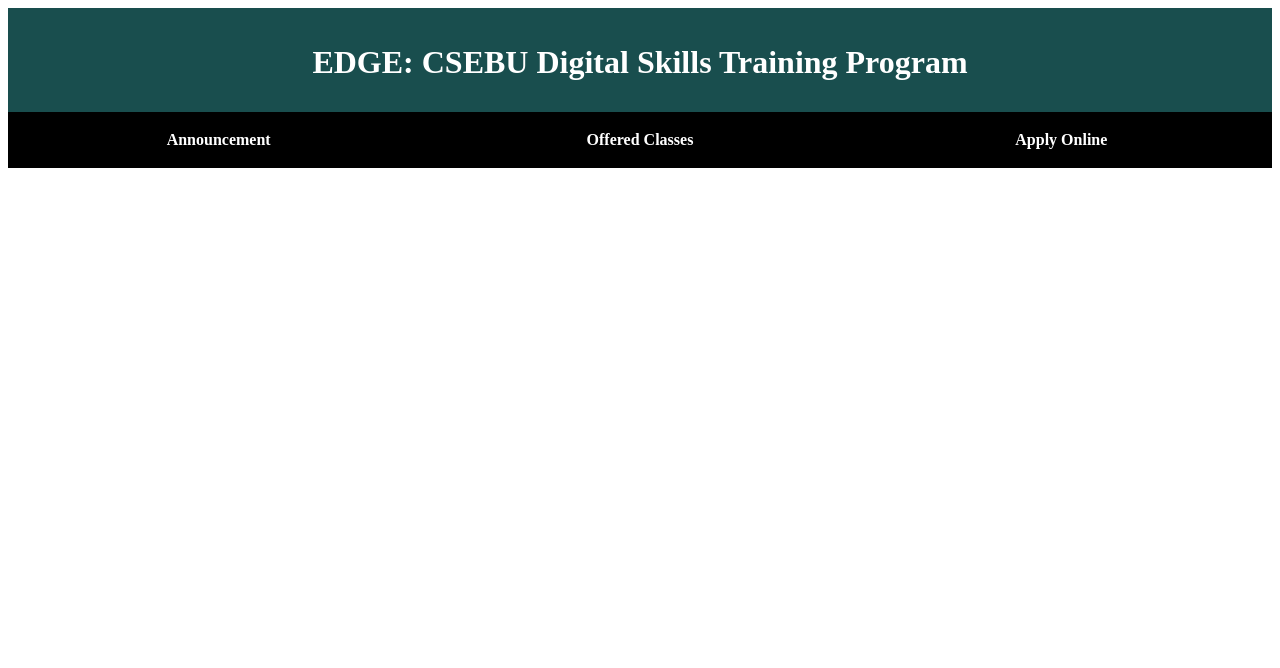
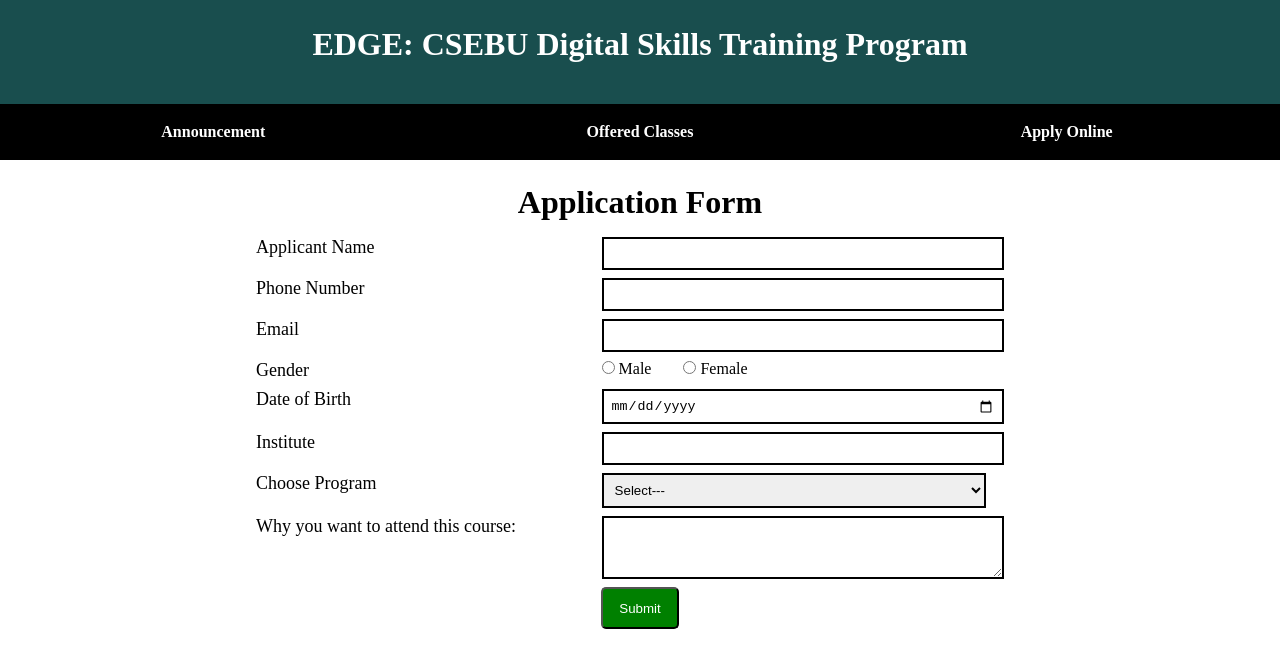
Before and after one commit to Abdullah-Al-Ovi/web_eng_lab_test, a plain HTML site: page apply.html in a window 1280 px wide. Drawn offline with Linux system fonts and the light colour scheme.

Commit message:
Added apply page

```diff
--- a/apply.html
+++ b/apply.html
@@ -1,19 +1,82 @@
 <!DOCTYPE html>
 <html lang="en">
+
 <head>
     <meta charset="UTF-8">
     <meta name="viewport" content="width=device-width, initial-scale=1.0">
     <link rel="stylesheet" href="style.css">
     <title>Apply Online</title>
+    <style>
+        * {
+            margin: 0;
+        }
+    </style>
 </head>
+
 <body>
-    <header style="height: 13vh;background-color:rgb(25, 78, 78);display: flex;align-items: center;justify-content: center;">
+    <header
+        style="height: 13vh;background-color:rgb(25, 78, 78);display: flex;align-items: center;justify-content: center;">
         <h1 style="color: white;text-align: center;">EDGE: CSEBU Digital Skills Training Program</h1>
     </header>
-    <nav >
+    <nav>
         <div><a href="index.html">Announcement</a></div>
         <div><a href="courses.html">Offered Classes</a></div>
         <div><a href="apply.html">Apply Online</a></div>
     </nav>
+    <h1 style="text-align: center;margin-bottom: 1rem;">Application Form</h1>
+    <section class="apply">
+        <div class="inputField">
+            <label for="">Applicant Name</label>
+            <input type="text" name="" id="">
+        </div>
+        <div class="inputField">
+            <label for="">Phone Number</label>
+            <input type="text" name="" id="">
+        </div>
+        <div class="inputField">
+            <label for="">Email</label>
+            <input type="email" name="" id="">
+        </div>
+        <div>
+            <label for="">Gender</label>
+            <div style="margin-right: 2rem;">
+                <input type="radio">
+                <label for="">Male</label>
+            </div>
+            <div>
+                <input type="radio">
+                <label for="">Female</label>
+            </div>
+        </div>
+        <div>
+            <label for="">Date of Birth</label>
+            <input type="date">
+        </div>
+        <div class="inputField">
+            <label for="">Institute</label>
+            <input type="email" name="" id="">
+        </div>
+        <div>
+            <label for="">Choose Program</label>
+            <select name="" id="">
+                <option value="">Select---</option>
+                <option value="">Computer Fundamentals and Office Application</option>
+                <option value="">Basic Networking</option>
+                <option value="">Basic Web Development</option>
+                <option value="">Basic Programming With Python</option>
+                <option value="">Database Management</option>
+                <option value="">Mobile Application and Development</option>
+            </select>
+        </div>
+        <div>
+            <label for="">Why you want to attend this course:</label>
+            <textarea name="" rows="3" id=""></textarea>
+        </div>
+        <div style="text-align: center;display: flex;justify-content: center;margin-top: 8px;border: none;">
+            <button style="padding: 0.7rem 1rem;background-color: green;color: white;border-radius: 5px;">Submit</button>
+        </div>
+    </section>
+
 </body>
+
 </html>
--- a/style.css
+++ b/style.css
@@ -22,6 +22,14 @@ nav div:hover{
 nav div:hover a{
     color: black;
 }
+/* a:visited {
+    background-color: azure;
+    color: black;
+} */
+/* a:active {
+    background-color: azure;
+    color: black;
+} */
 .announcement{
     width: 80%;
     margin-left: auto;
@@ -47,7 +55,8 @@ caption {
 }
 
 thead {
-    background-color: #f2f2f2;
+    background-color: rgb(25,78,78);
+    color: white;
 }
 
 th, td {
@@ -67,3 +76,24 @@ tr:nth-child(even) {
 tr:hover {
     background-color: #ddd;
 }
+.apply{
+    width: 60%;
+    margin-left: auto;
+    margin-right: auto;
+    /* border: 1px black solid; */
+}
+.apply>div{
+    display: flex;
+    margin-bottom: 8px;
+}
+.apply>div>label{
+    width: 45%;
+    font-size: large;
+    font-weight: 500;
+
+}
+.apply >div>input,.apply>div>select,.apply>div>textarea{
+    width: 50%;
+    border: 2px black solid;
+    padding: 7px;
+}
```
